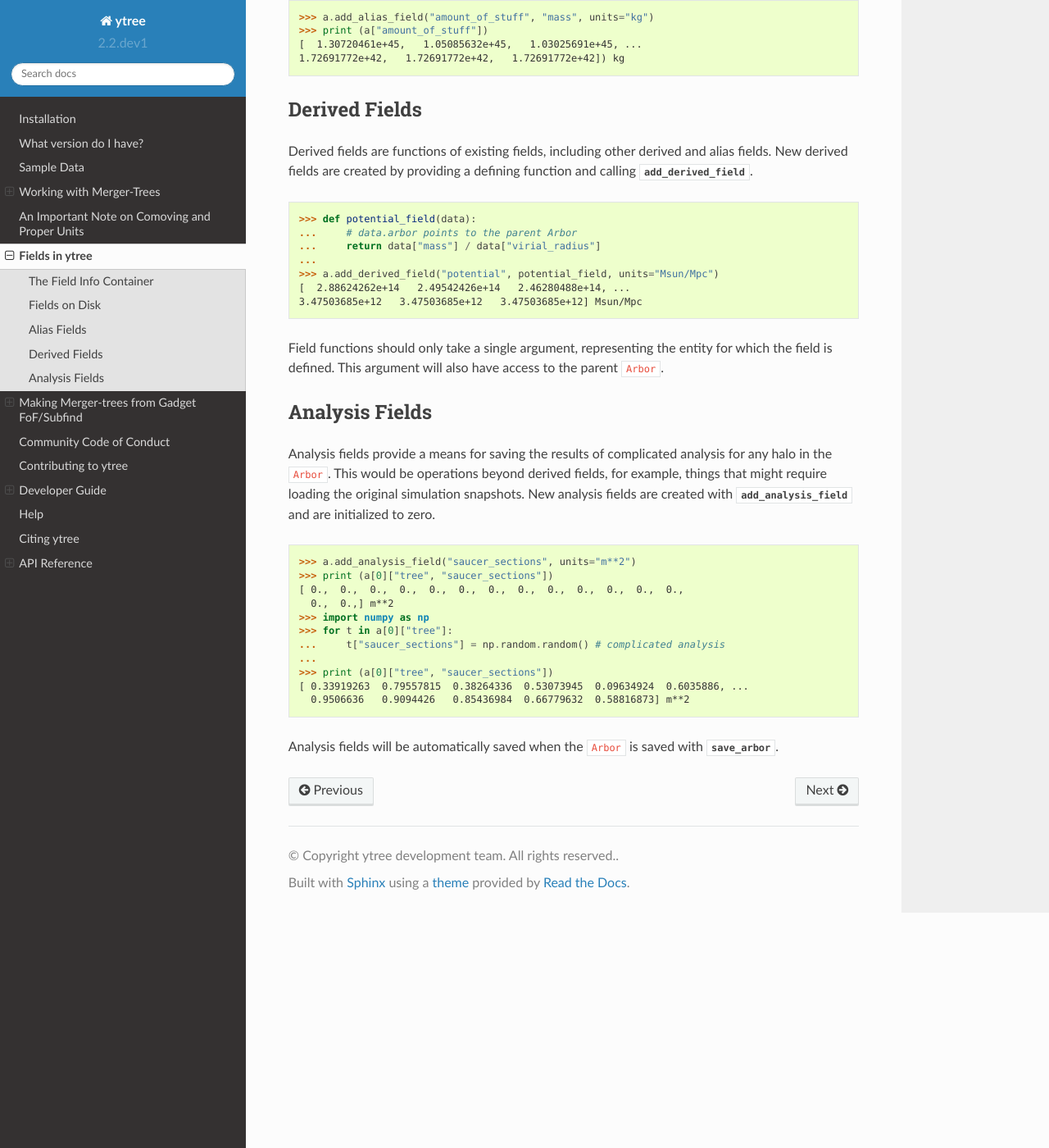
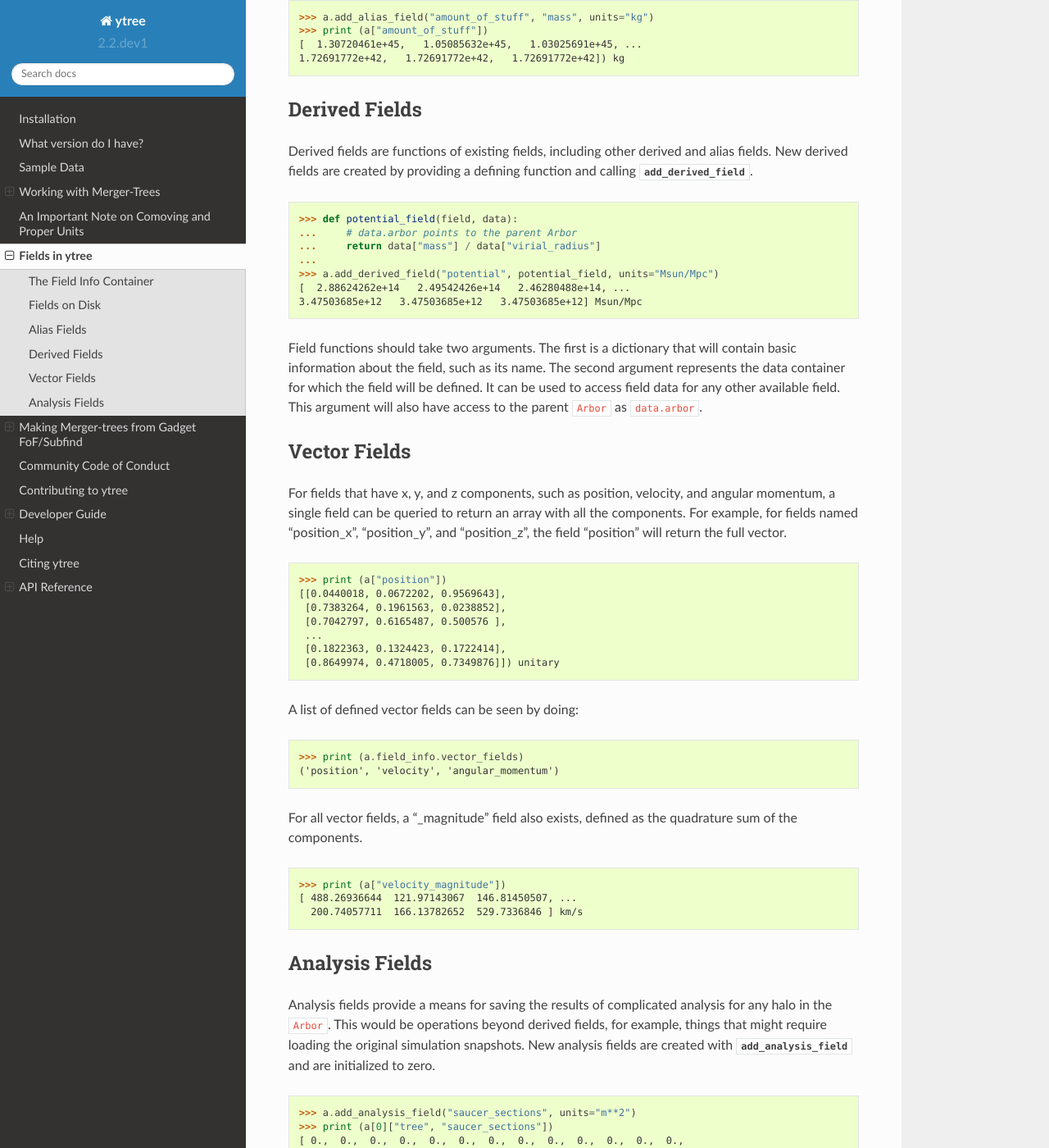
Before and after one commit to ytree-project/ytree, a Sphinx documentation site: the page built from doc/source/Fields.rst, in a window 1280 px wide and 1400 px high, scrolled down 1124 px. Shown: the whole window at 82% size. Built offline with Sphinx 7.4.7 and the Read the Docs theme 2.0.0, drawn with Linux system fonts in a browser that asks for light colours.

Commit message:
Add vector field docs.

```diff
--- a/doc/source/Fields.rst
+++ b/doc/source/Fields.rst
@@ -81,7 +81,7 @@
 
 .. code-block:: python
 
-   >>> def potential_field(data):
+   >>> def potential_field(field, data):
    ...     # data.arbor points to the parent Arbor
    ...     return data["mass"] / data["virial_radius"]
    ...
@@ -89,11 +89,49 @@
    [  2.88624262e+14   2.49542426e+14   2.46280488e+14, ...
    3.47503685e+12   3.47503685e+12   3.47503685e+12] Msun/Mpc
 
-Field functions should only take a single argument, representing
-the entity for which the field is defined.  This argument will
-also have access to the parent ``Arbor``.
+Field functions should take two arguments. The first is a dictionary
+that will contain basic information about the field, such as its name.
+The second argument represents the data container for which the field
+will be defined. It can be used to access field data for any other
+available field.  This argument will also have access to the parent
+``Arbor`` as ``data.arbor``.
 
 .. _analysis-fields:
+
+Vector Fields
+-------------
+
+For fields that have x, y, and z components, such as position, velocity,
+and angular momentum, a single field can be queried to return an array
+with all the components. For example, for fields named "position_x",
+"position_y", and "position_z", the field "position" will return the
+full vector.
+
+.. code-block:: python
+
+   >>> print (a["position"])
+   [[0.0440018, 0.0672202, 0.9569643],
+    [0.7383264, 0.1961563, 0.0238852],
+    [0.7042797, 0.6165487, 0.500576 ],
+    ...
+    [0.1822363, 0.1324423, 0.1722414],
+    [0.8649974, 0.4718005, 0.7349876]]) unitary
+
+A list of defined vector fields can be seen by doing:
+
+.. code-block:: python
+
+   >>> print (a.field_info.vector_fields)
+   ('position', 'velocity', 'angular_momentum')
+
+For all vector fields, a "_magnitude" field also exists, defined as the
+quadrature sum of the components.
+
+.. code-block:: python
+
+   >>> print (a["velocity_magnitude"])
+   [ 488.26936644  121.97143067  146.81450507, ...
+     200.74057711  166.13782652  529.7336846 ] km/s
 
 Analysis Fields
 ---------------
```
Also changed, not shown: 1 other file.
